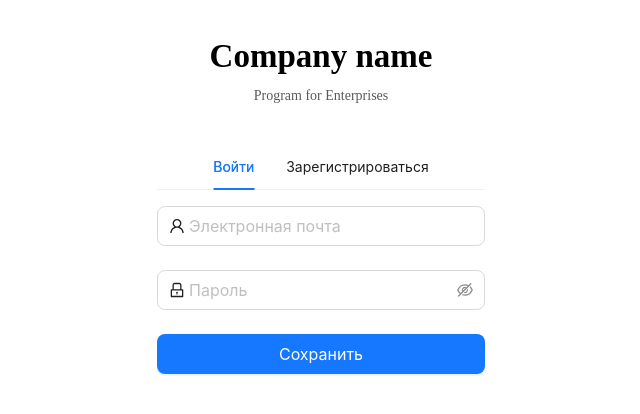
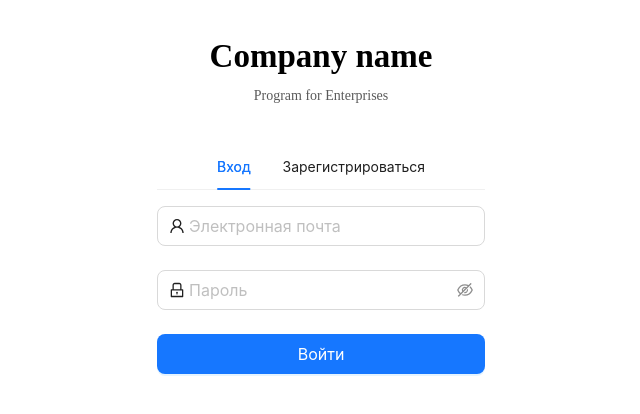
Before and after one commit to oleg-murmur/programForEnterprises, a React (Create React App) app in the folder frontend/: page /auth in a window 1280 px wide. Shown: the top 414 px of the page, without its empty margins (319-959 px from the left). Built offline with nearby package versions, Linux system fonts and the light colour scheme.

Commit message:
auth components edit

```diff
--- a/frontend/src/pages/AuthComponent.tsx
+++ b/frontend/src/pages/AuthComponent.tsx
@@ -85,7 +85,7 @@ useEffect(()=> {
     <ProConfigProvider hashed={false}>
       <div style={{ backgroundColor: token.colorBgContainer }}>
         <LoginForm
-        submitter={{searchConfig: {submitText: "Сохранить" }}}
+        submitter={{searchConfig: {submitText: "Войти" }}}
         onChange={e=> console.log(e.target)}
         onFinish={async obj=> onFinish(obj)}
           logo=""
@@ -106,7 +106,7 @@ useEffect(()=> {
             activeKey={loginType}
             onChange={(activeKey) => setLoginType(activeKey as LoginType)}
           >
-            <Tabs.TabPane key={'login'} tab={'Войти'} />
+            <Tabs.TabPane key={'login'} tab={'Вход'} />
             <Tabs.TabPane key={'registration'} tab={'Зарегистрироваться'} />
           </Tabs>
           {loginType === 'login' && (
@@ -179,10 +179,10 @@ useEffect(()=> {
           )}
           {loginType === 'registration' && (
             <>
-          <div className="" style={{
+          {/* <div className="" style={{
               padding:'5px'
             }}>Для отправки заявки на регистрацию введите электронную почту
-           </div>
+           </div> */}
               <ProFormText
 
                 fieldProps={{
```
